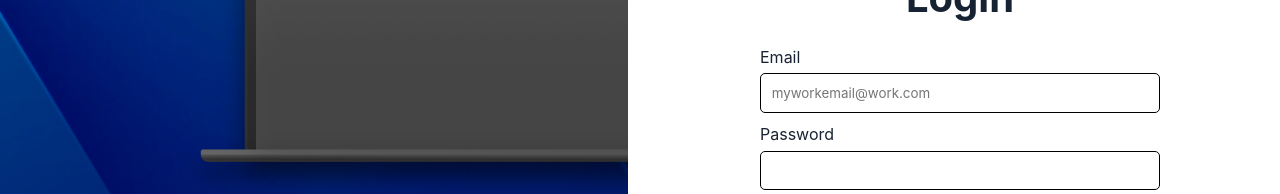
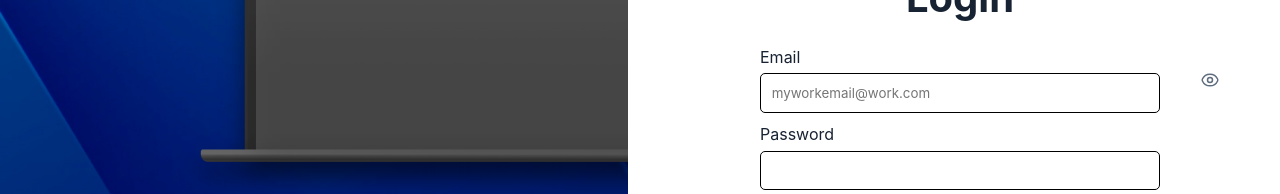
Before and after one commit to joyibeh93/Cash2go-loan-app, a React (Create React App) app: page /login in a window 1280 px wide. Shown: the part 234-428 px from the top of the page. Built offline with nearby package versions, Linux system fonts and the light colour scheme; the HTML template or start-up script is replaced by a standard one.

Commit message:
added eye icon

```diff
--- a/src/Components/LoginForm.jsx
+++ b/src/Components/LoginForm.jsx
@@ -1,5 +1,6 @@
 import React from 'react';
 import Buttons from './Buttons';
+import eyeIcon from '../assets/eye icon.svg';
 import { Formik } from 'formik';
 import * as Yup from 'yup';
 import { Link } from 'react-router-dom';
@@ -67,6 +68,7 @@ export const LoginForm = () => {
                 //   placeholder="Enter password"
                 //   className="form-control"
               />
+               <img src={eyeIcon} className="login-eye" alt="eye-icon" />
               {/* If validation is not passed show errors */}
               <p className="error-message">
                 {errors.password && touched.password && errors.password}
--- a/src/Login.css
+++ b/src/Login.css
@@ -54,6 +54,11 @@
   color: #ffffff;
   border: none;
 }
+.login-eye{
+  position: absolute;
+  top: 19rem;
+  left: 75rem;
+}
 
 .footnote {
   display: flex;
```
